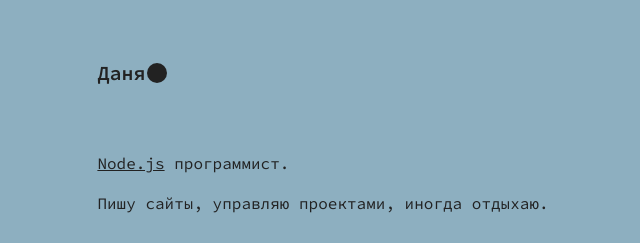
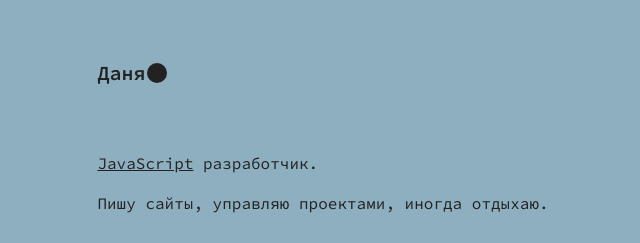
Before and after one commit to danyatochkaru/danyatochkaru.github.io, a plain HTML site: page index.html in a window 1280 px wide. Shown: the top 243 px of the page, 5-645 px from the left. Drawn offline with Linux system fonts and the light colour scheme.

Commit message:
Update index.html

```diff
--- a/index.html
+++ b/index.html
@@ -110,10 +110,10 @@
         </div>
     </header>
     <main>
-        <p class="main__description"><a href="https://ru.wikipedia.org/wiki/Node.js" target="_blank"
-                rel="noopener noreferrer">Node.js</a> программист.</p>
+        <p class="main__description"><a href="https://ru.wikipedia.org/wiki/JavaScript" target="_blank"
+                rel="noopener noreferrer">JavaScript</a> разработчик.</p>
         <br>
-        <p title="TypeScript, React, Express, Nginx, NextJS, NestJS">Пишу сайты, управляю проектами, иногда отдыхаю.</p>
+        <p title="TypeScript, React, Express, Nginx, Next.js, Nest">Пишу сайты, управляю проектами, иногда отдыхаю.</p>
     </main>
     <footer>
         <nav class="footer__nav">
```
